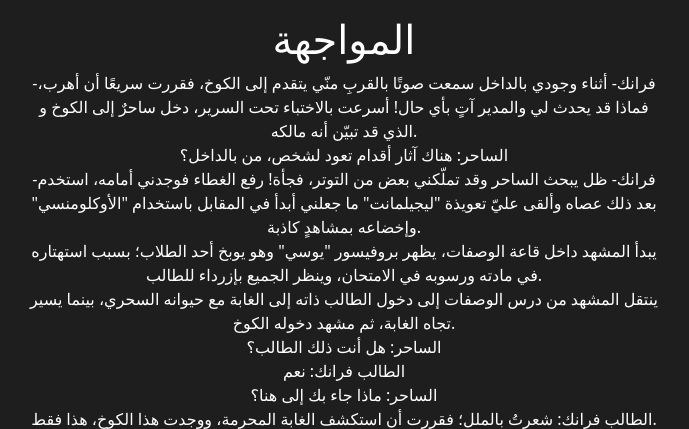
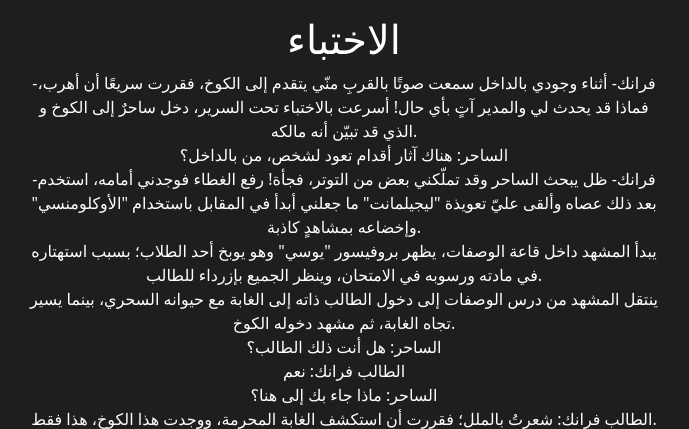
Before and after one commit to Khaled-Elagamy/dada3, a Flask app: page /hide in a window 1280 px wide. Shown: the part 325-754 px from the top of the page, without its empty margins (296-985 px from the left). Run offline with Flask 3, Linux system fonts and the light colour scheme; some libraries are stand-ins or nearby versions.

Commit message:
Update hide.html

```diff
--- a/templates/hide.html
+++ b/templates/hide.html
@@ -7,7 +7,7 @@
 <div class="mb-3">
     <img style="width:20%" src="https://ih1.redbubble.net/image.4760891245.5065/raf,360x360,075,t,fafafa:ca443f4786.jpg" style="margin-bottom: 1em; width: 30%" class="img-fluid" alt="...">
 </div>
-<h1>المواجهة</h1>
+<h1>الاختباء</h1>
 <div class="d-flex justify-content-center">
 
     <p style="width:50%" >
```
